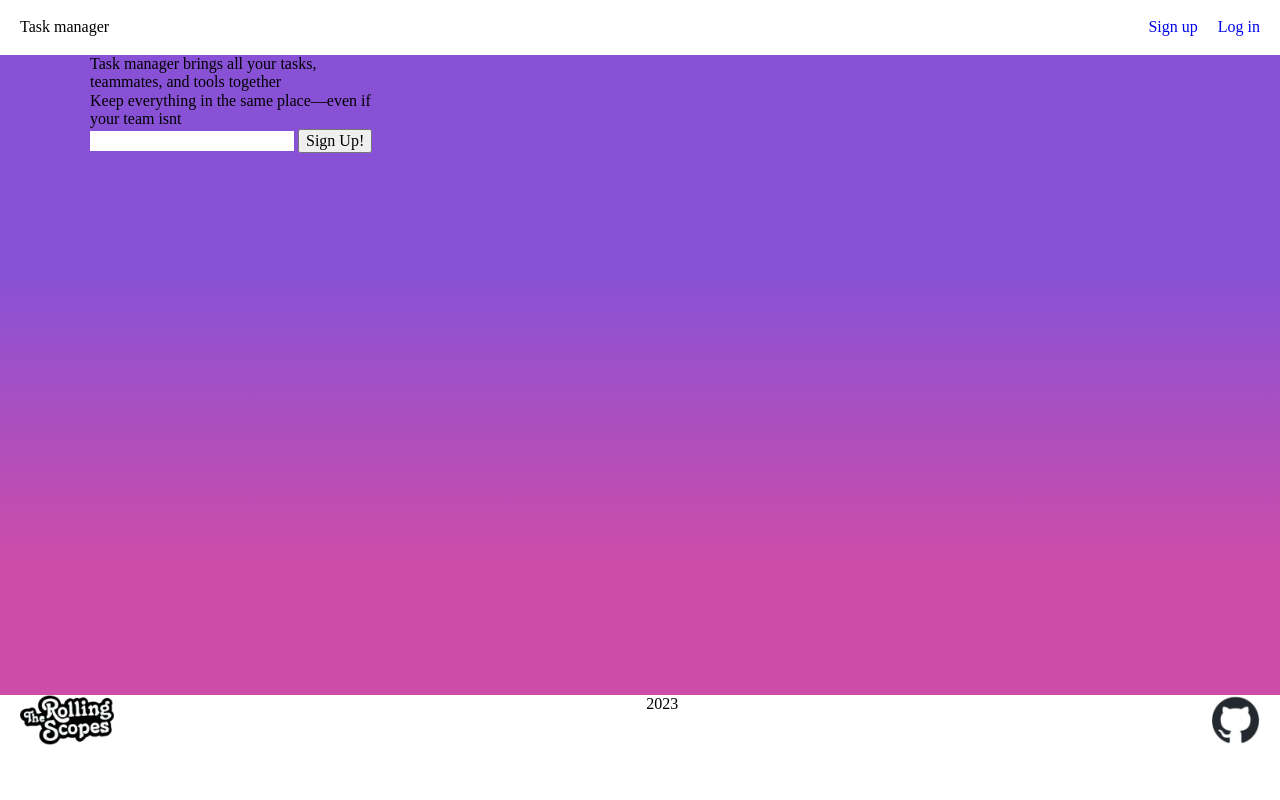
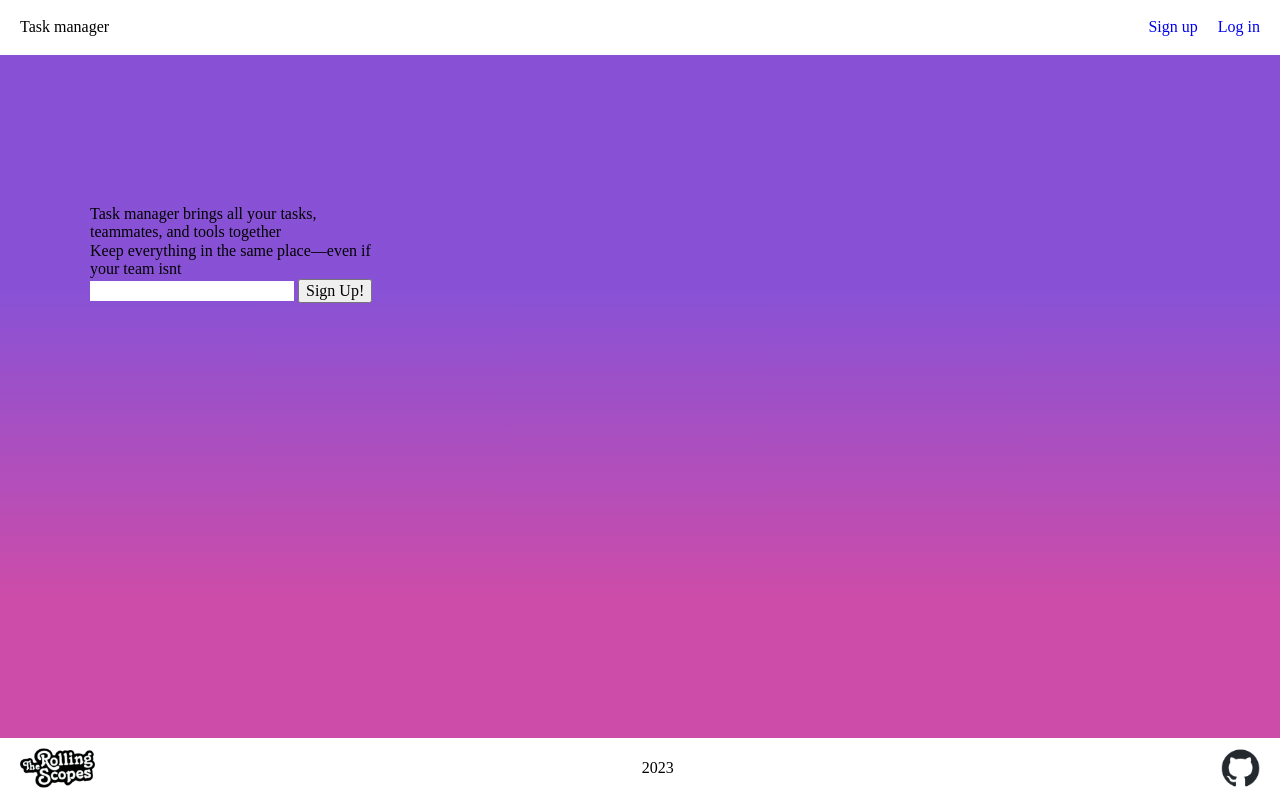
Before and after one commit to Walqer/rs-clone, a website built with webpack: page src/index.html in a window 1280 px wide. Built offline with nearby package versions, Linux system fonts and the light colour scheme.

Commit message:
fix: fixed links

```diff
--- a/src/assets/scss/_home-page.scss
+++ b/src/assets/scss/_home-page.scss
@@ -17,9 +17,9 @@
 
 .content {
     width: 100%;
-    height: calc(80vh);
+    height: calc(100vh - 117px);
     background: linear-gradient(180deg, rgba(86, 8, 196, 0.7) 34.38%, rgba(184, 0, 132, 0.7) 79.69%);
-    padding: 0 90px;
+    padding: 150px 90px;
 }
 
 .greating__content {
@@ -29,7 +29,16 @@
 .footer {
     display: flex;
     justify-content: space-between;
+    align-items: center;
     width: 100%;
-    height: 50px;
+    height: 60px;
     padding: 0 20px;
 }
+
+.rss-logo {
+    height: 40px;
+}
+
+.github-logo {
+    height: 40px;
+}
--- a/src/spa/pages/Home.ts
+++ b/src/spa/pages/Home.ts
@@ -17,8 +17,8 @@ export class Home extends AbstractView {
         <header class="header">
             <div>Task manager</div>
             <ul class="auth__header">
-            <li class="sign-up__auth"><a href="#">Sign up</a></li>
-            <li class="log-in__auth"><a href="#">Log in</a></li>
+                <li class="sign-up__auth"><a href="/auth">Sign up</a></li>
+                <li class="log-in__auth"><a href="/auth">Log in</a></li>
             </ul>
         </header>
         <main class="content">
@@ -32,9 +32,9 @@ export class Home extends AbstractView {
             </div>
         </main>
         <footer class="footer">
-    <img src="../../assets/icons/rsslogo.png" alt="RSSLogo">
+            <img class="rss-logo" src="../../assets/icons/rsslogo.png" alt="RSSLogo">
             <div>2023</div>
-    <img src="../../assets/icons/github-logo.png" alt="GitHubLogo">
+            <img class="github-logo" src="../../assets/icons/github-logo.png" alt="GitHubLogo">
         </footer>
         `;
     }
```
Lines whose indentation alone changed are shown as unchanged.
